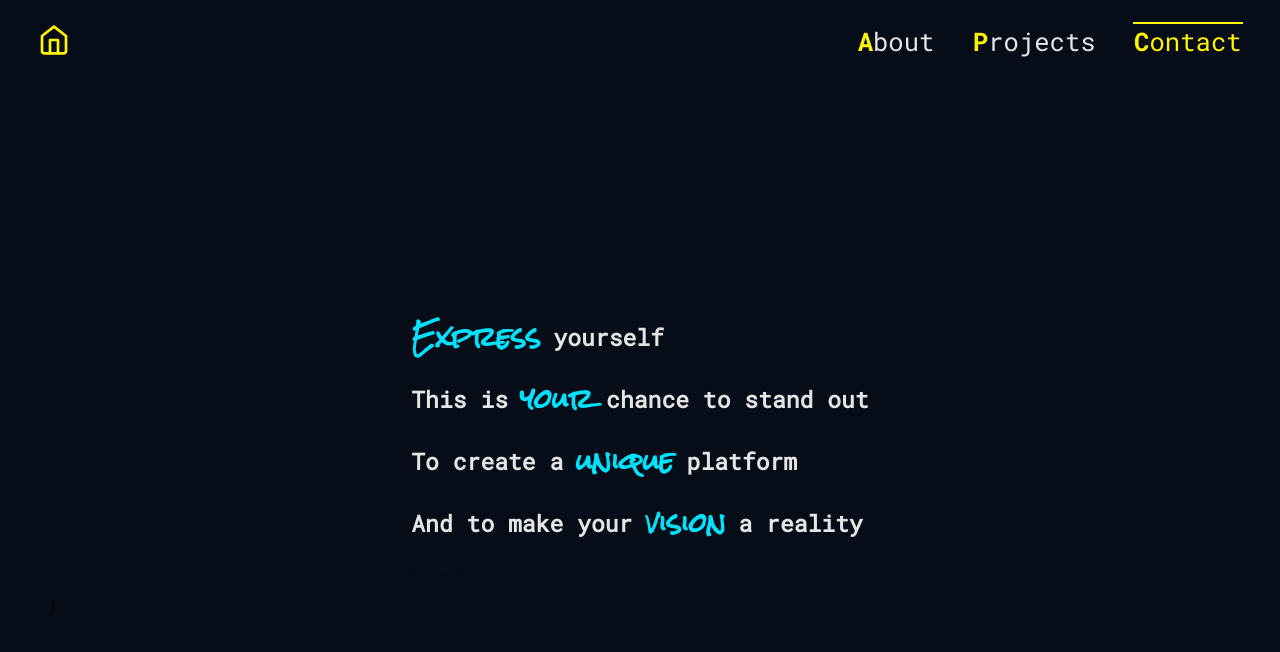
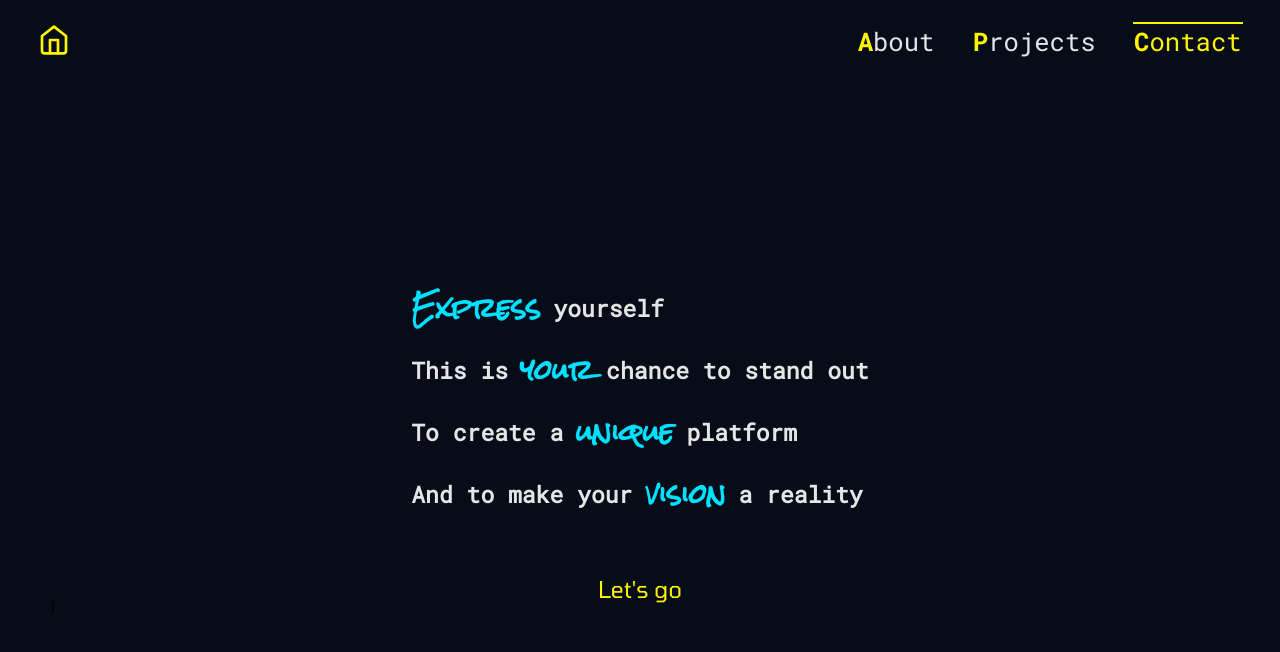
Before and after one commit to JakePitman/moreaporia, a React (Create React App) app: page /contact in a window 1280 px wide. Shown: the top 652 px of the page. Built offline with nearby package versions, Linux system fonts and the light colour scheme.

Commit message:
Fix styles

```diff
--- a/src/components/ContactPage/InitialText.module.scss
+++ b/src/components/ContactPage/InitialText.module.scss
@@ -2,12 +2,16 @@
 
 .textContainer {
   position: absolute;
+  display: flex;
+  flex-direction: column;
+  align-items: center;
 }
 
 .textRow {
   display: flex;
   flex-direction: row;
   align-items: center;
+  width: 100%;
 }
 
 .highlightedText {
@@ -31,3 +35,13 @@ $textSpacing: 0.5em;
 .spacingRight {
   margin-right: $textSpacing;
 }
+
+.letsGoButton {
+  color: $primaryYellow;
+  font-size: max(20px, 1.8vw);
+  font-family: Tomorrow;
+  margin-top: 50px;
+
+  border: none;
+  background: none;
+}
--- a/src/components/ContactPage/InitialText.tsx
+++ b/src/components/ContactPage/InitialText.tsx
@@ -28,12 +28,6 @@ const highlightedTextVariants = ({
 const textSegmentVariants = {
   hidden: { opacity: 0, scale: 0.9 },
   secondText: { opacity: 1, scale: 1 },
-  splineStarted: { opacity: 0 },
-  slideFormFields: { display: "none" },
-};
-const letsGoButtonVariants = {
-  hidden: { opacity: 0, scale: 0.9 },
-  secondText: { opacity: 1, scale: 1, transition: { delay: 1, duration: 2 } },
   splineStarted: { opacity: 0 },
   slideFormFields: { display: "none" },
 };
@@ -150,7 +144,7 @@ const InitialText = ({ setAnimationCompleted }: Props) => {
       <motion.button
         className={styles.letsGoButton}
         onClick={() => setAnimationCompleted(true)}
-        variants={letsGoButtonVariants}
+        variants={textSegmentVariants}
       >
         Let's go
       </motion.button>
```
